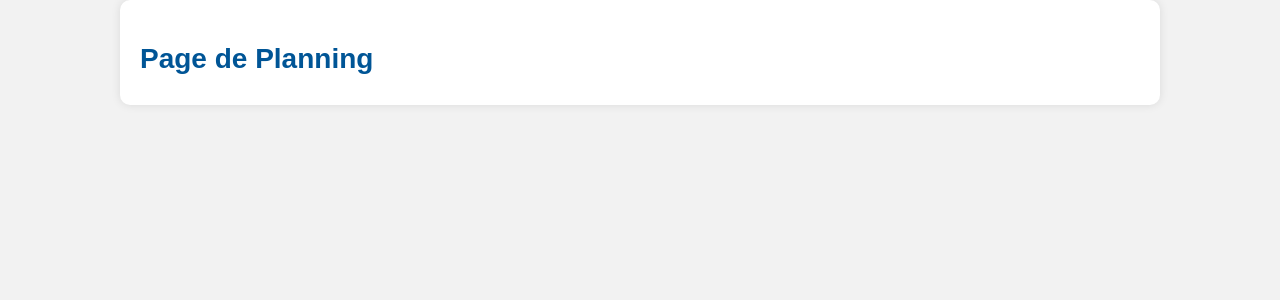
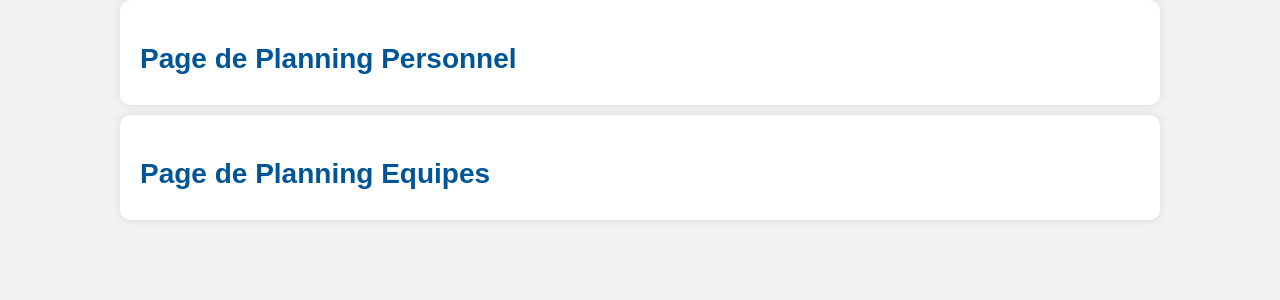
Before and after one commit to quamilou/Projet_BTS1_SPORT, a PHP site: page /Planning.php in a window 1280 px wide. Shown: the part 100-400 px from the top of the page. Run offline with PHP 8.4, Linux system fonts and the light colour scheme; a user stored in the database is signed in.

Commit message:
Update Planning.php

```diff
--- a/vue/Planning.php
+++ b/vue/Planning.php
@@ -28,7 +28,11 @@ if (!isset($_SESSION['user'])) {
         </nav>
     </header>
     <main>
-        <h2>Page de Planning</h2>
+        <h2>Page de Planning Personnel</h2>
+
+    </main>
+    <main>
+        <h2>Page de Planning Equipes</h2>
 
     </main>
 </body>
```
